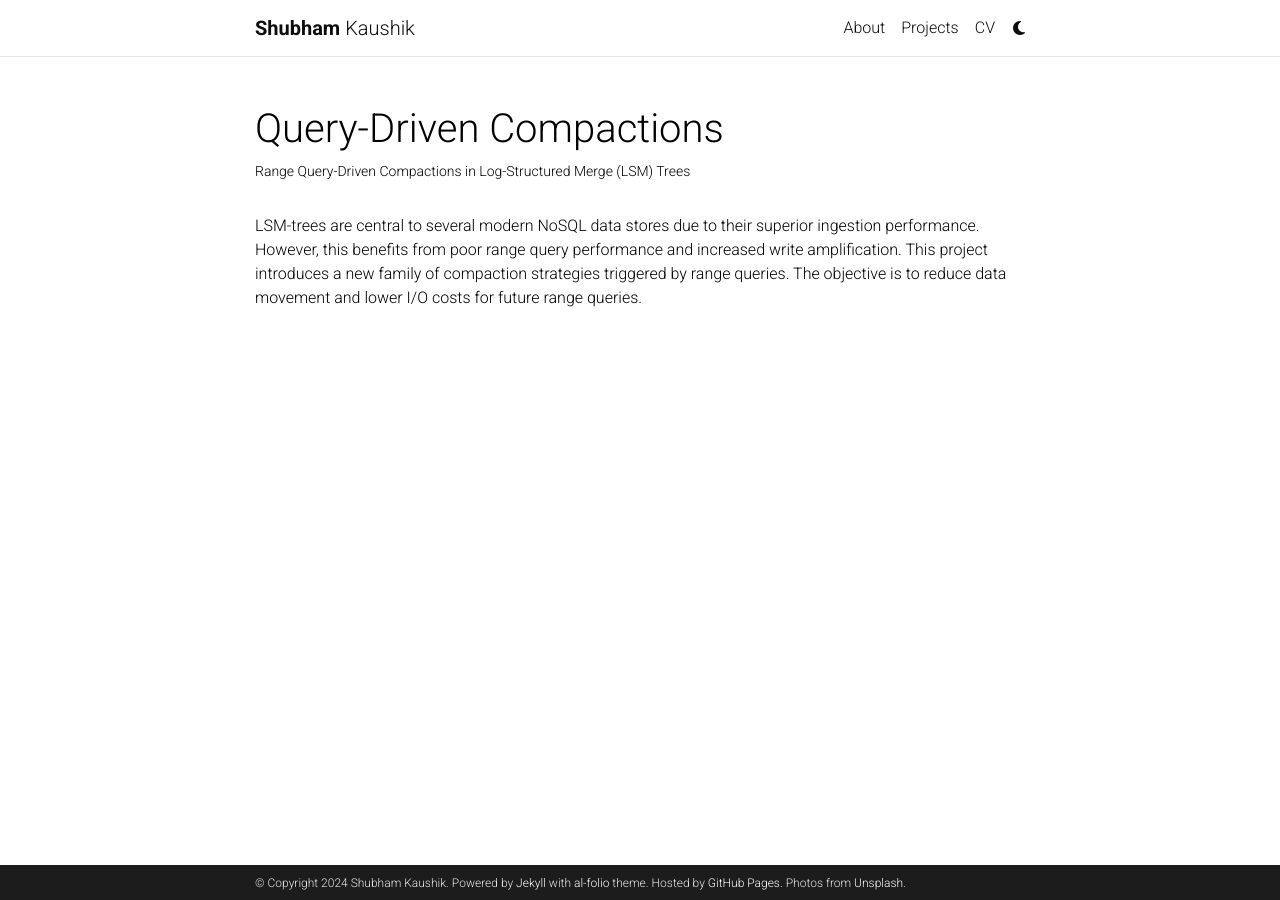
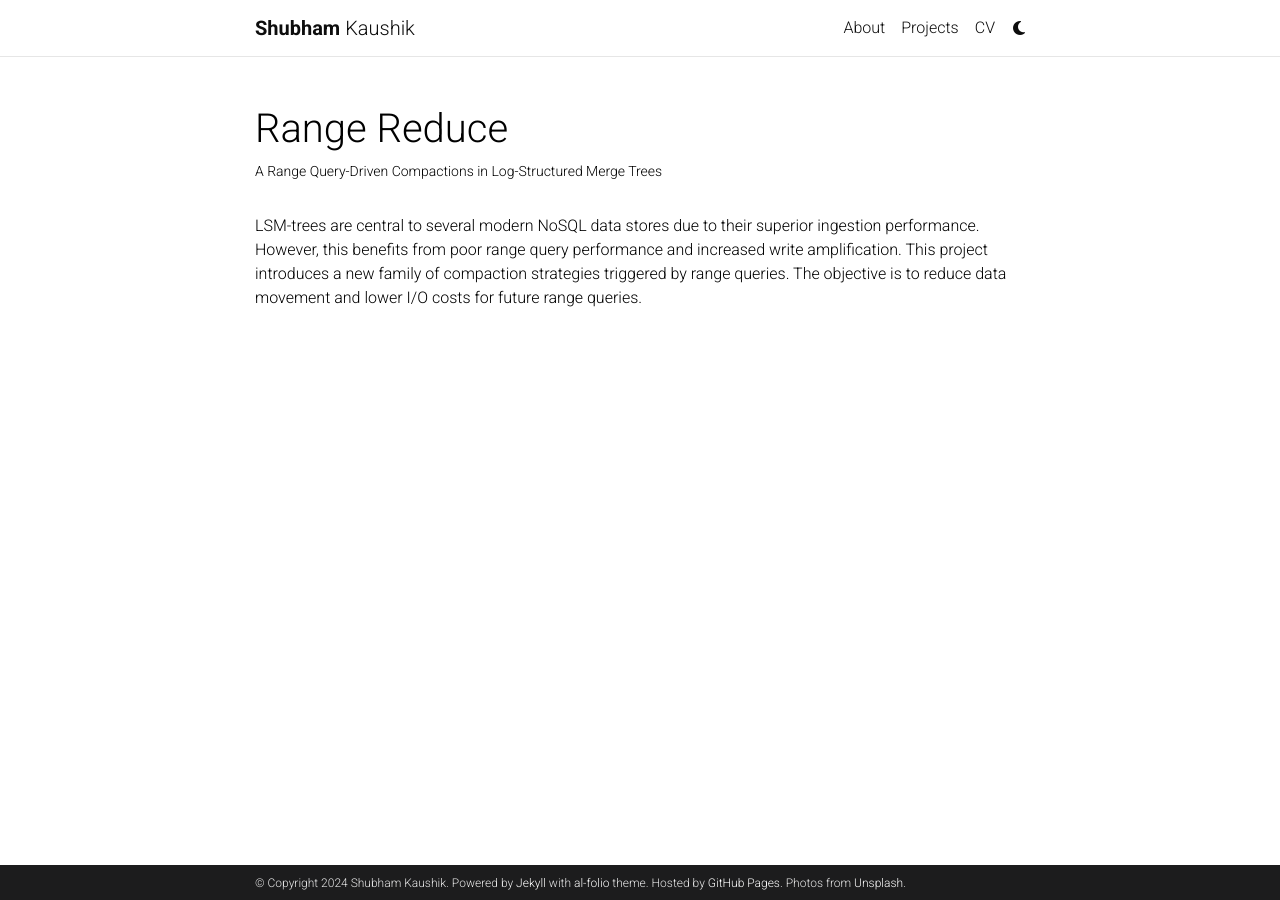
Before and after one commit to shubham-sudo/shubhamkaushik, a Jekyll site: the page built from _projects/1_project.md, in a window 1280 px wide. Built offline with Jekyll 4.4.1, drawn with Linux system fonts in a browser that asks for light colours; comment, search, counter and statistics services are not loaded; a style sheet for code colours, icons or effects is not loaded.

```diff
--- a/_projects/1_project.md
+++ b/_projects/1_project.md
@@ -1,7 +1,7 @@
 ---
 layout: page
-title: Query-Driven Compactions
-description: Range Query-Driven Compactions in Log-Structured Merge (LSM) Trees
+title: Range Reduce
+description: A Range Query-Driven Compactions in Log-Structured Merge Trees
 img:
 importance: 1
 category: Ongoing
```
Also changed, not shown: 2 other files.
